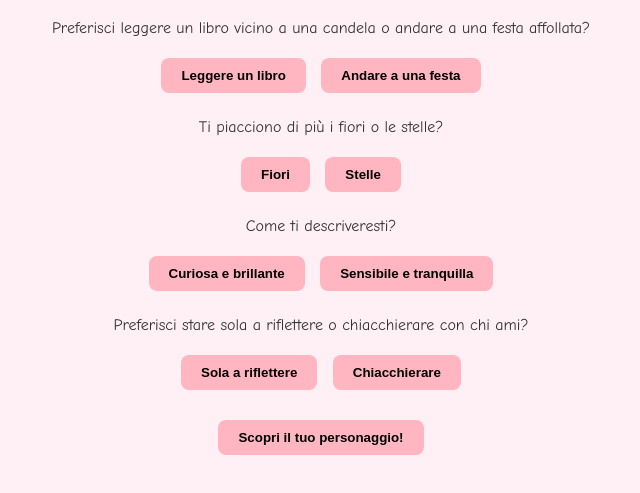
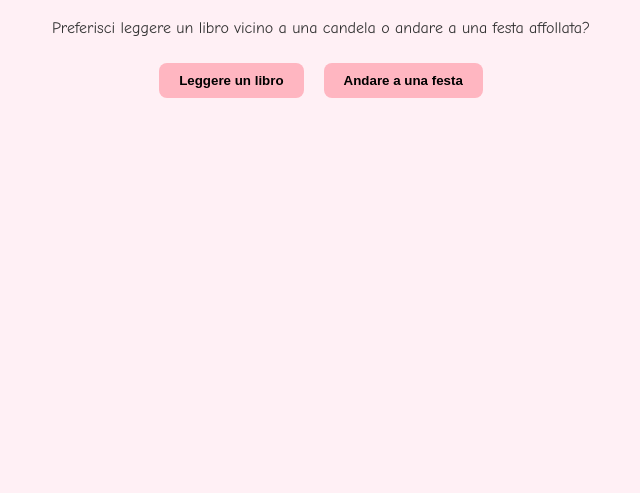
Before and after one commit to Miyon1998/kawaiiyamishop-quiz, a plain HTML site: page index.html in a window 1280 px wide. Shown: the part 89-582 px from the top of the page, without its empty margins (319-959 px from the left). Drawn offline with Linux system fonts and the light colour scheme.

Commit message:
Update index.html

```diff
--- a/index.html
+++ b/index.html
@@ -11,13 +11,11 @@
       text-align: center;
       padding: 20px;
     }
-
     .question {
       margin: 20px 0;
     }
-
     button {
-      margin: 5px;
+      margin: 10px;
       padding: 10px 20px;
       border: none;
       background-color: #ffb6c1;
@@ -26,11 +24,12 @@
       border-radius: 8px;
       cursor: pointer;
     }
-
+    .selected {
+      background-color: #ff69b4;
+    }
     #result {
       margin-top: 30px;
     }
-
     img {
       width: 300px;
       max-width: 90%;
@@ -39,60 +38,42 @@
   </style>
 </head>
 <body>
-
   <h1>Che personaggio sei di KawaiiYamiShop?</h1>
 
-  <div id="quiz">
-    <div class="question">
-      <p>Preferisci leggere un libro vicino a una candela o andare a una festa affollata?</p>
-      <button onclick="answer('Tomoe')">Leggere un libro</button>
-      <button onclick="answer('Dodo')">Andare a una festa</button>
-    </div>
-
-    <div class="question">
-      <p>Ti piacciono di più i fiori o le stelle?</p>
-      <button onclick="answer('Yume')">Fiori</button>
-      <button onclick="answer('Anya')">Stelle</button>
-    </div>
-
-    <div class="question">
-      <p>Come ti descriveresti?</p>
-      <button onclick="answer('Kitsu')">Curiosa e brillante</button>
-      <button onclick="answer('Miyun')">Sensibile e tranquilla</button>
-    </div>
-
-    <div class="question">
-      <p>Preferisci stare sola a riflettere o chiacchierare con chi ami?</p>
-      <button onclick="answer('Iaia')">Sola a riflettere</button>
-      <button onclick="answer('Kurob')">Chiacchierare</button>
-    </div>
-
-    <button onclick="showResult()">Scopri il tuo personaggio!</button>
-  </div>
-
+  <div id="quiz"></div>
   <div id="result"></div>
 
   <script>
-  <script>
-  const answers = {};
-
-  function answer(character) {
-    answers[character] = (answers[character] || 0) + 1;
+    const questions = [
+      {
+        text: "Preferisci leggere un libro vicino a una candela o andare a una festa affollata?",
+        options: [
+          { label: "Leggere un libro", character: "Tomoe" },
+          { label: "Andare a una festa", character: "Dodo" }
+        ]
+      },
+      {
+        text: "Ti piacciono di più i fiori o le stelle?",
+        options: [
+          { label: "Fiori", character: "Yume" },
+          { label: "Stelle", character: "Anya" }
+        ]
+      },
+      {
+        text: "Come ti descriveresti?",
+        options: [
+          { label: "Curiosa e brillante", character: "Kitsu" },
+          { label: "Sensibile e tranquilla", character: "Miyun" }
+        ]
+      },
+      {
+        text: "Preferisci stare sola a riflettere o chiacchierare con chi ami?",
+        options: [
+          { label: "Sola a riflettere", character: "Iaia" },
+          { label: "Chiacchierare", character: "Kurob" }
+        ]
       }
-
-  function showResult() {
-    const resultDiv = document.getElementById('result');
-    const quizDiv = document.getElementById('quiz');
-    quizDiv.style.display = 'none';
-
-    let max = 0;
-    let character = '';
-    for (const [key, value] of Object.entries(answers)) {
-      if (value > max) {
-        max = value;
-        character = key;
-      }
-    }
+    ];
 
     const descriptions = {
       'Tomoe': {
@@ -133,9 +114,52 @@
       }
     };
 
-    if (!character || !descriptions[character]) {
-      resultDiv.innerHTML = "<p>Non hai risposto a nessuna domanda! Ricarica la pagina e riprova ♥</p>";
+    let currentQuestion = 0;
+    const answers = {};
+
+    function showQuestion() {
+      const quiz = document.getElementById('quiz');
+      quiz.innerHTML = '';
+
+      if (currentQuestion >= questions.length) {
+        showResult();
         return;
+      }
+
+      const q = questions[currentQuestion];
+      const questionDiv = document.createElement('div');
+      questionDiv.className = 'question';
+
+      const questionText = document.createElement('p');
+      questionText.textContent = q.text;
+      questionDiv.appendChild(questionText);
+
+      q.options.forEach(option => {
+        const btn = document.createElement('button');
+        btn.textContent = option.label;
+        btn.onclick = () => {
+          answers[option.character] = (answers[option.character] || 0) + 1;
+          currentQuestion++;
+          showQuestion();
+        };
+        questionDiv.appendChild(btn);
+      });
+
+      quiz.appendChild(questionDiv);
+    }
+
+    function showResult() {
+      const quiz = document.getElementById('quiz');
+      const resultDiv = document.getElementById('result');
+      quiz.style.display = 'none';
+
+      let max = 0;
+      let character = '';
+      for (const [key, value] of Object.entries(answers)) {
+        if (value > max) {
+          max = value;
+          character = key;
+        }
       }
 
       const selected = descriptions[character];
@@ -143,11 +167,11 @@
         <h2>Il tuo personaggio è ${character}!</h2>
         <img src="${selected.img}" alt="${character}" />
         <p>${selected.text}</p>
+        <br><button onclick="location.reload()">🔁 Ricomincia il quiz</button>
       `;
     }
+
+    showQuestion();
   </script>
-
-  </script>
-
 </body>
 </html>
```
Lines whose indentation alone changed are shown as unchanged.
